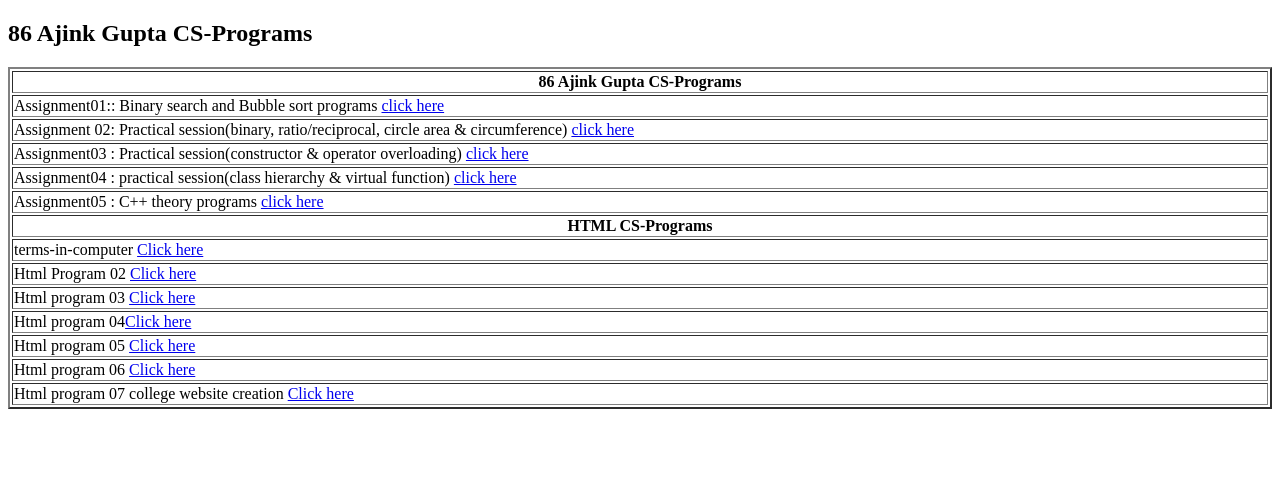
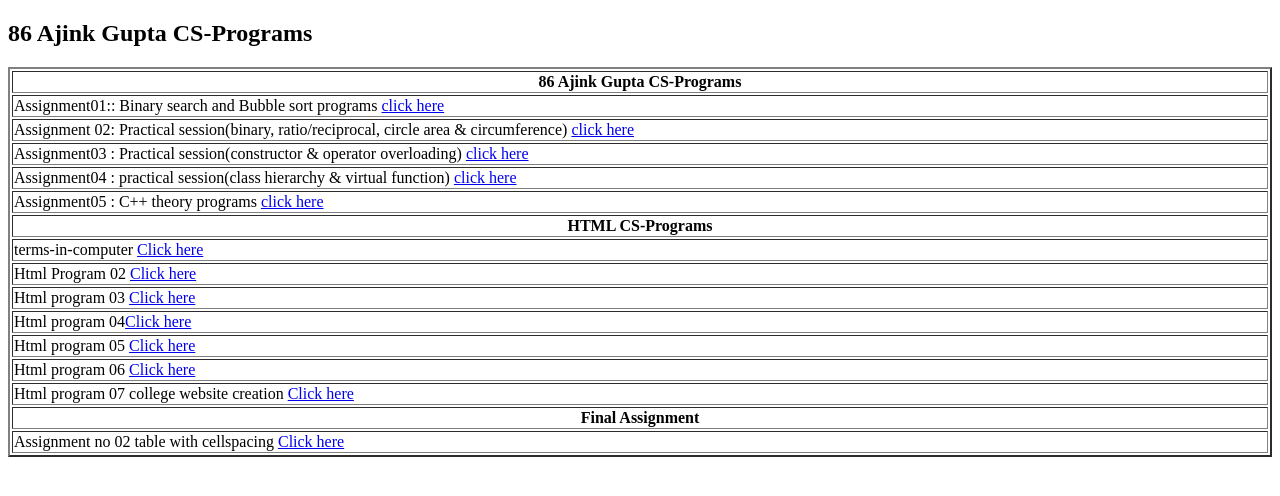
Before and after one commit to Ajinkgupta/ajinkgupta.github.io, a plain HTML site: page CS1/index.html in a window 1280 px wide. Drawn offline with Linux system fonts and the light colour scheme.

Commit message:
Update index.html

```diff
--- a/CS1/index.html
+++ b/CS1/index.html
@@ -25,6 +25,8 @@
          <tr><td> Html program  05 <a href="Html/form.html">Click here </a> </td></tr>
           <tr><td> Html program   06 <a href="Html/assignment02.html">Click here </a></td></tr>
  <tr><td> Html program   07 college website creation <a href="Html/college-website.html">Click here </a></td></tr>
+ <tr><th> Final Assignment</th></tr>
+ <tr><td> Assignment no 02 table with cellspacing  <a href="assignmentfinal/2">Click here</a></td></tr>
 </table>
 
 </body>
```
